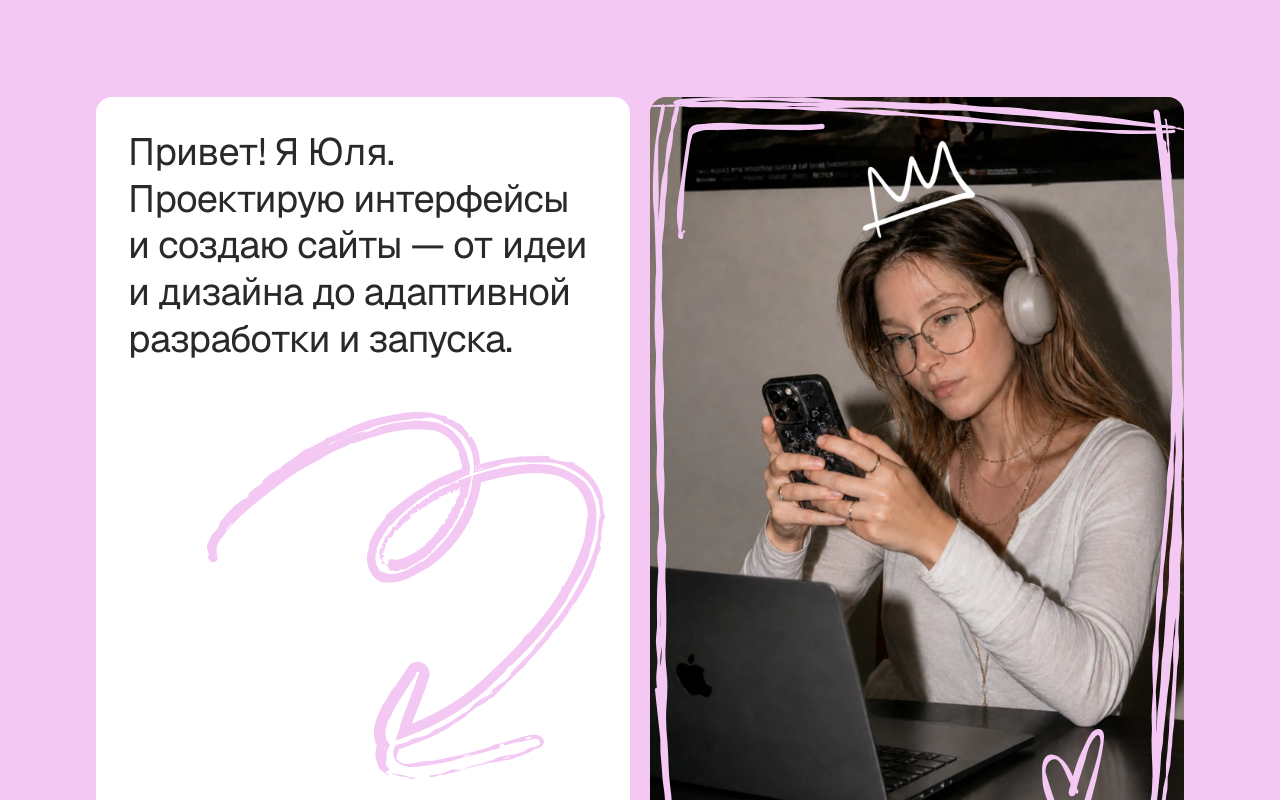
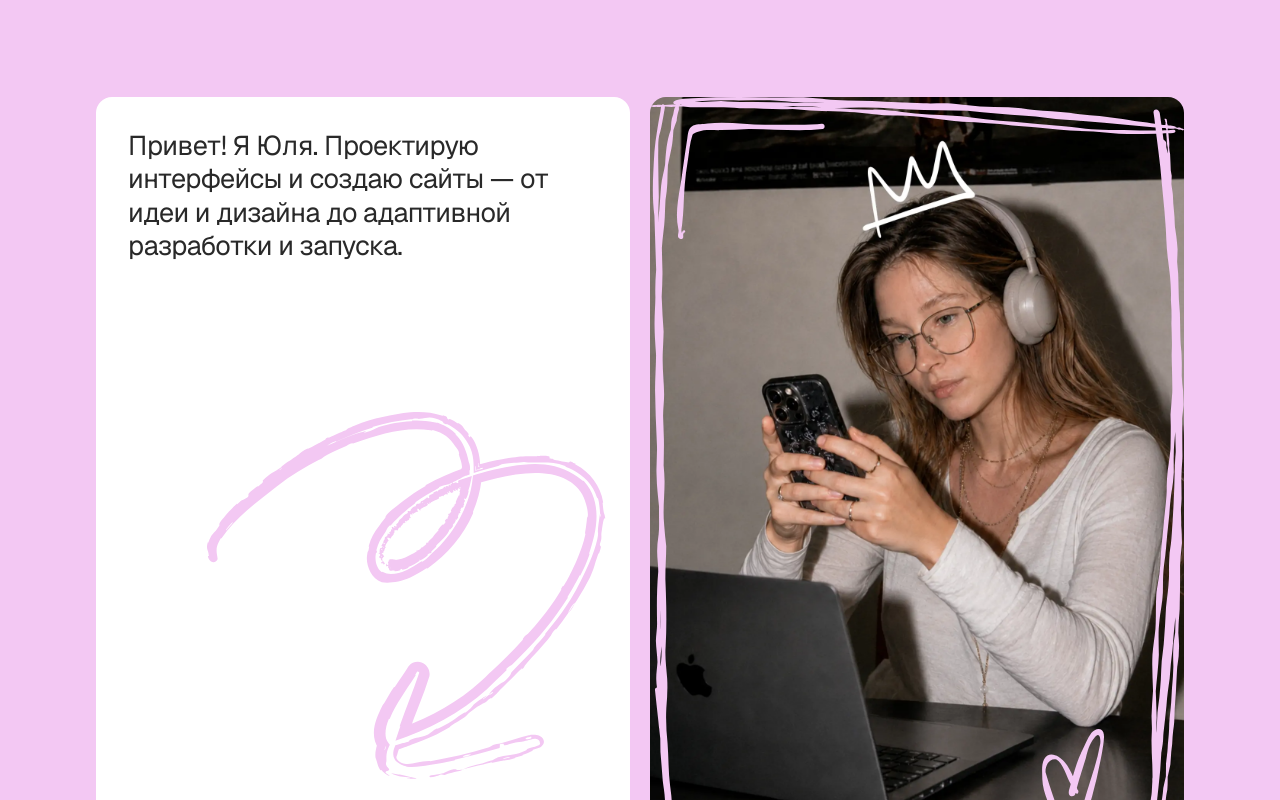
Before and after one commit to andreevajulia10-ux/jully-design, a Next.js app: page / in a window 1280 px wide. Shown: the part 1080-1880 px from the top of the page. Built offline with nearby package versions, Linux system fonts and the light colour scheme.

Commit message:
Adjust font size in intro card paragraph
Reduced font size for paragraph in intro card.

```diff
--- a/app/globals.css
+++ b/app/globals.css
@@ -60,7 +60,7 @@ img { display: block; max-width: 100%; }
 .hero-grid { display: grid; grid-template-columns: 1fr 1fr; gap: 20px; padding: 0 32px; }
 .intro-card, .portrait-card { min-height: min(1163px, 61vw); border-radius: 16px; overflow: hidden; }
 .intro-card { position: relative; display: flex; flex-direction: column; align-items: flex-start; justify-content: space-between; padding: 32px; background: var(--card); color: var(--card-ink); transition: background-color .45s ease, color .45s ease; }
-.intro-card > p { position: relative; z-index: 2; max-width: 839px; margin: 0; color: var(--card-ink); font-size: clamp(38px, 2.55vw, 52px); line-height: 1.23; letter-spacing: -.02em; }
+.intro-card > p { position: relative; z-index: 2; max-width: 839px; margin: 0; color: var(--card-ink); font-size: clamp(24px, 2.12vw, 32px); line-height: 1.23; letter-spacing: -.02em; }
 .intro-card > .pill-button { position: relative; z-index: 3; }
 .intro-scribble { position: absolute; z-index: 1; top: 40.3%; left: 20.8%; width: 74.8%; height: auto; pointer-events: none; }
 .portrait-card { position: relative; margin: 0; background: var(--pink); }
```
